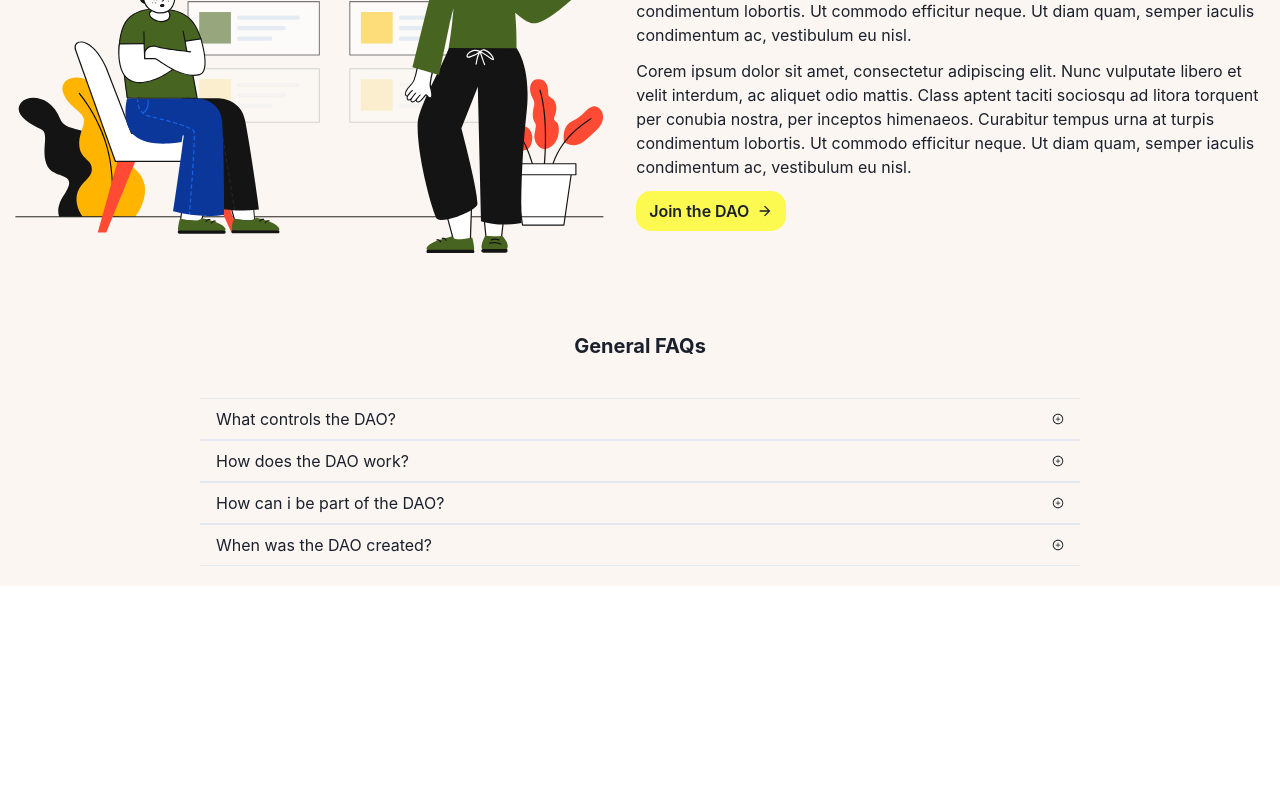
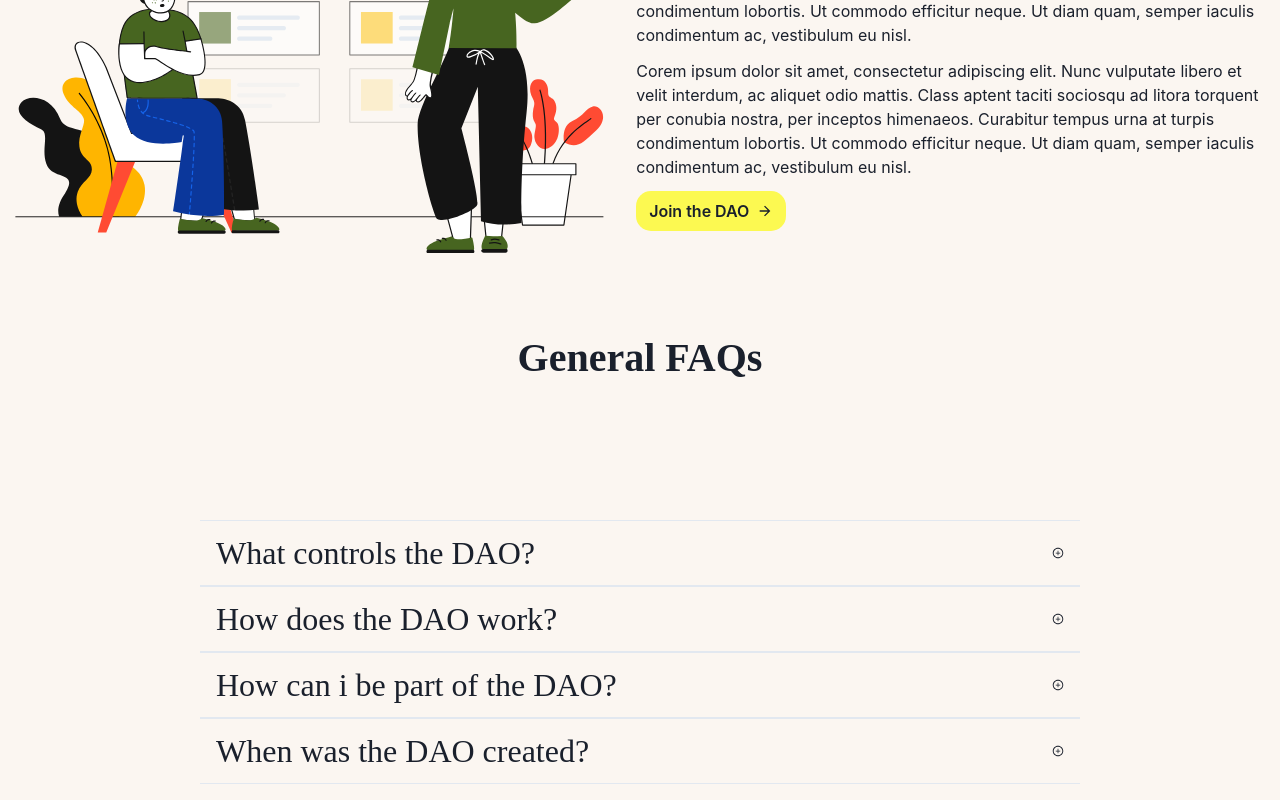
Before and after one commit to Mentor-Ntech/celo-africa-dao, a Next.js app: page / in a window 1280 px wide. Shown: the part 1023-1823 px from the top of the page. Before the commit the page ends 1609 px from the top, so only its background shows below. Built offline with nearby package versions, Linux system fonts and the light colour scheme.

Commit message:
correction of general FAQ

```diff
--- a/components/FAQS/Faqs.js
+++ b/components/FAQS/Faqs.js
@@ -47,7 +47,7 @@ const Faqs = () => {
         px={{ base: "15px", sm: "80px", md: "120px", lg: "200px"}}
         flexDirection="column"
         >
-            <Heading as="h2" size="md" textAlign="center" mb="40px">
+            <Heading as="h2" fontSize="40px" fontWeight="700" fontFamily="PT-serif" textAlign="center" mb="138px">
             General FAQs
             </Heading>
             {faqsData.map((item) => (
@@ -58,7 +58,7 @@ const Faqs = () => {
                     <>
                     <h2>
                         <AccordionButton>
-                        <Box as="span" flex="1" textAlign="left" w="100%" p={0} m={0}>
+                        <Box as="span" flex="1" fontSize="32px" fontWeight="400" fontFamily= "PT-serif" textAlign="left" w="100%" p={0} m={0}>
                             {item.question}
                         </Box>
                         {isExpanded ? (
@@ -68,7 +68,7 @@ const Faqs = () => {
                         )}
                         </AccordionButton>
                     </h2>
-                    <AccordionPanel pb={4}>
+                    <AccordionPanel pb={4} fontSize="20px" fontWeight="200" fontFamily="sans-serif">
                         {item.answer}
                     </AccordionPanel>
                     </>
```
